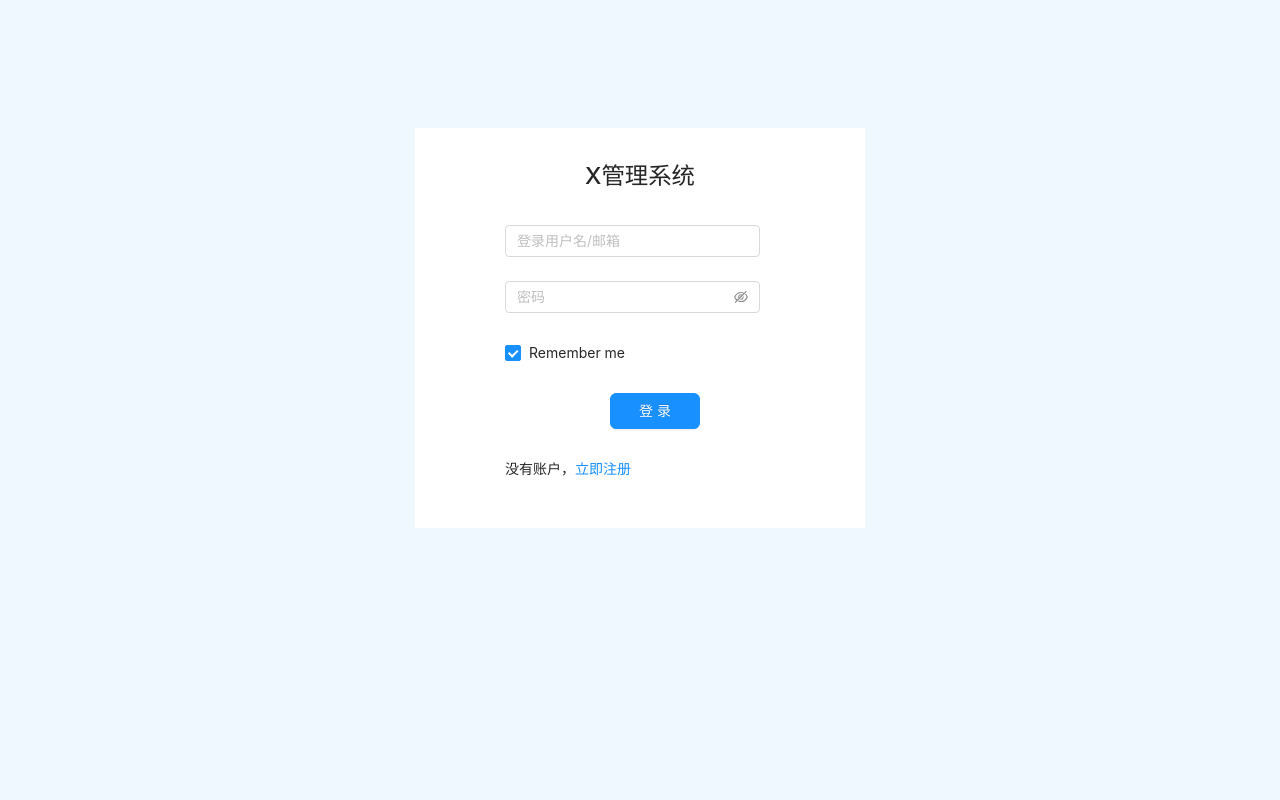
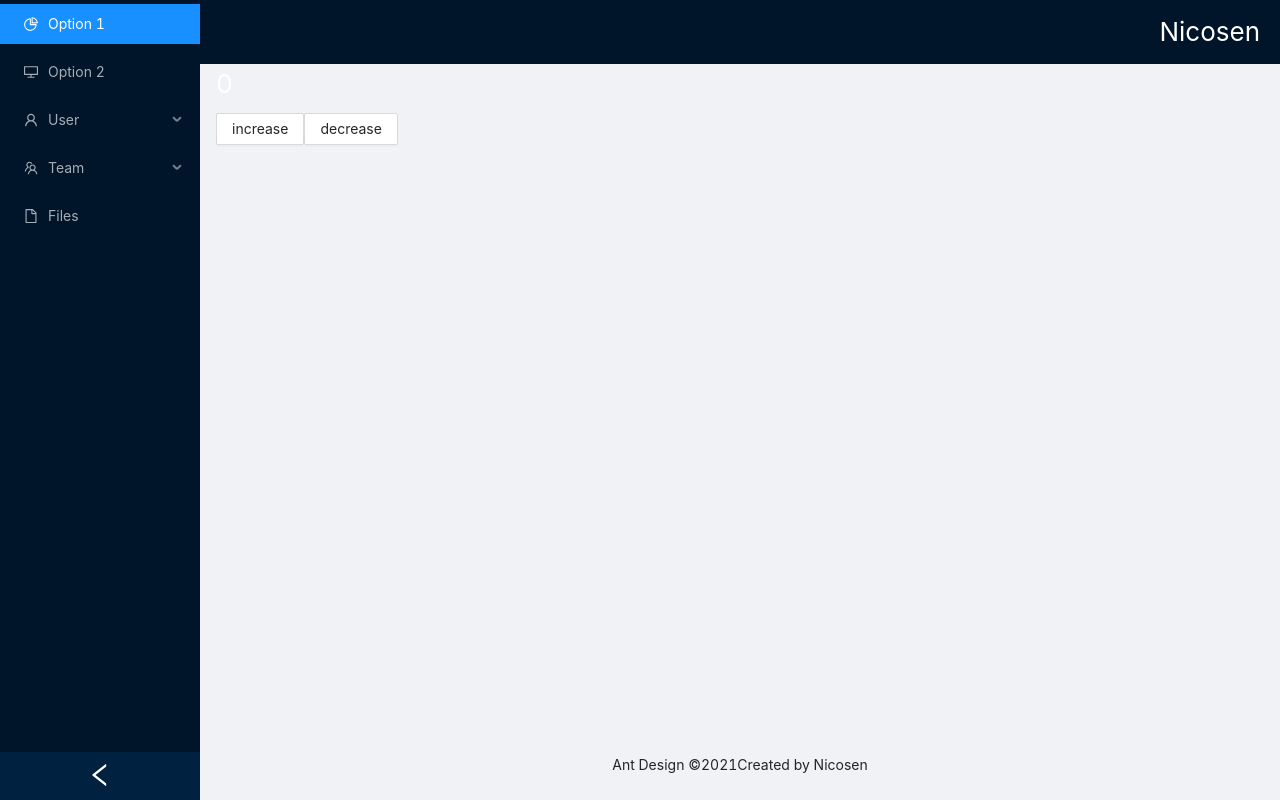
Before and after one commit to Nisenco/react_fastapi, a React app in the folder frontend/: page / in a window 1280 px wide. Before the commit this address led to /login. Built offline with nearby package versions, Linux system fonts and the light colour scheme.

Commit message:
'添加reducer'

```diff
--- a/frontend/package.json
+++ b/frontend/package.json
@@ -58,6 +58,7 @@
     "react-dom": "^17.0.2",
     "react-redux": "^7.2.3",
     "react-refresh": "^0.8.3",
+    "react-router": "^5.2.0",
     "react-router-dom": "^5.2.0",
     "redux": "^4.0.5",
     "redux-saga": "^1.1.3",
--- a/frontend/src/pages/home/index.js
+++ b/frontend/src/pages/home/index.js
@@ -1,13 +1,26 @@
-import React, {useState} from 'react'
-import LayoutIndex from '../layout'
+import React, {useState} from 'react';
+import {connect} from 'react-redux';
+import {withRouter} from 'react-router';
+import LayoutIndex from '../layout';
+import {Button} from 'antd';
 import './home.scss'
 
-export default function Home(props) {
-
-
+function Home(props) {
+    console.log(props,'props++');
+    const [count, setCount] = useState(0);
     return <div className="home-container">
         <LayoutIndex>
-            <h1>Home</h1>
+            <div>{count}</div>
+            <Button onClick={() => setCount(count + 1)}>increase</Button>
+            <Button onClick={() => setCount(count - 1)}>decrease</Button>
         </LayoutIndex>
     </div>
 }
+
+const mapStateToProps = (state) => {
+    console.log(state);
+
+};
+const mapDispatchToProps = () => {
+};
+export default withRouter(connect(mapStateToProps, mapDispatchToProps)(Home))
--- a/frontend/src/pages/login/index.js
+++ b/frontend/src/pages/login/index.js
@@ -14,7 +14,6 @@ function Index(props) {
             username:values.username,
             password:values.password
         }).then(({data:{status,msg}}) => {
-            // console.log(data,'data');
             if(status == 200){
                 props.history.push('/')
             }else {
@@ -31,6 +30,7 @@ function Index(props) {
     const onFinishFailed = (errorInfo) => {
         console.log('Failed:', errorInfo);
     };
+        console.log(props)
     return (<div className="login-container">
         <div className="login-form">
             <div className="login-title">
--- /dev/null
+++ b/frontend/src/reducers/homeReducer.js
@@ -0,0 +1,17 @@
+const initialState = {
+    dataSource: [],
+    loading: true,
+    id: '',
+};
+const homeReducer = (state = initialState, action) => {
+    switch (action.type) {
+        case "increase":
+            return {
+                ...state,
+                ...action.payload
+            };
+        default:
+            return state;
+    }
+}
+export default homeReducer
--- a/frontend/src/reducers/index.js
+++ b/frontend/src/reducers/index.js
@@ -1,2 +1,6 @@
-const reducers = {}
+import homeReducer from "./homeReducer";
+
+const reducers = {
+    homeReducer
+}
 export default reducers
--- a/frontend/src/routers/index.js
+++ b/frontend/src/routers/index.js
@@ -10,8 +10,8 @@ import Register from '../pages/register'
 import route_config from './router_config'
 
 function render_router(routers) {
-    return routers.map(({path, component}) => {
-        return <Route path={path} component={component}/>
+    return routers.map(({path, component,key}) => {
+        return <Route key={key} path={path} component={component}/>
     })
 }
 
@@ -20,9 +20,10 @@ function RouterIndex(props) {
         <Switch>
             <Route path="/login" component={Login}/>
             <Route path="/register" component={Register}/>
-            {props.isLogin ?
-                render_router(route_config) : <Redirect to="/login"/>
-            }
+            {render_router(route_config)}
+            {/*{props.isLogin ?*/}
+            {/*    render_router(route_config) : <Redirect to="/login"/>*/}
+            {/*}*/}
         </Switch>
     </Router>
 }
--- a/frontend/src/routers/router_config.js
+++ b/frontend/src/routers/router_config.js
@@ -4,10 +4,12 @@ import Error_404 from "../pages/error_404";
 const route_config = [
     {
         path:'/',
+        key:'home',
         component: Home
     },
     {
         path:'*',
+        key:'error_404',
         component: Error_404
     }
 ]
```
Also changed, not shown: frontend/src/reducers/loginReducer.js (added, +15 -0 lines), 1 other file (tests, documents, lock files or other folders).
